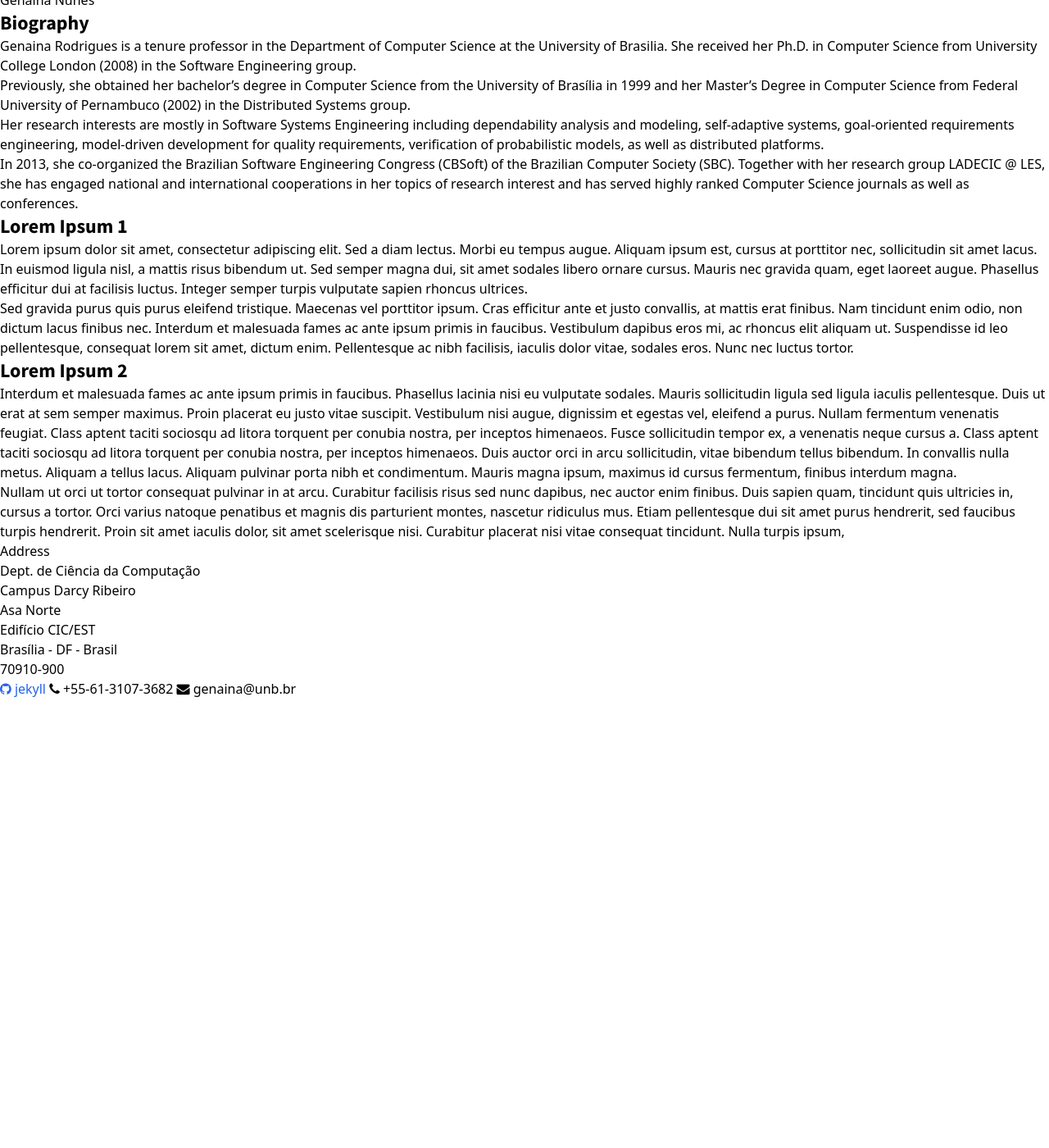
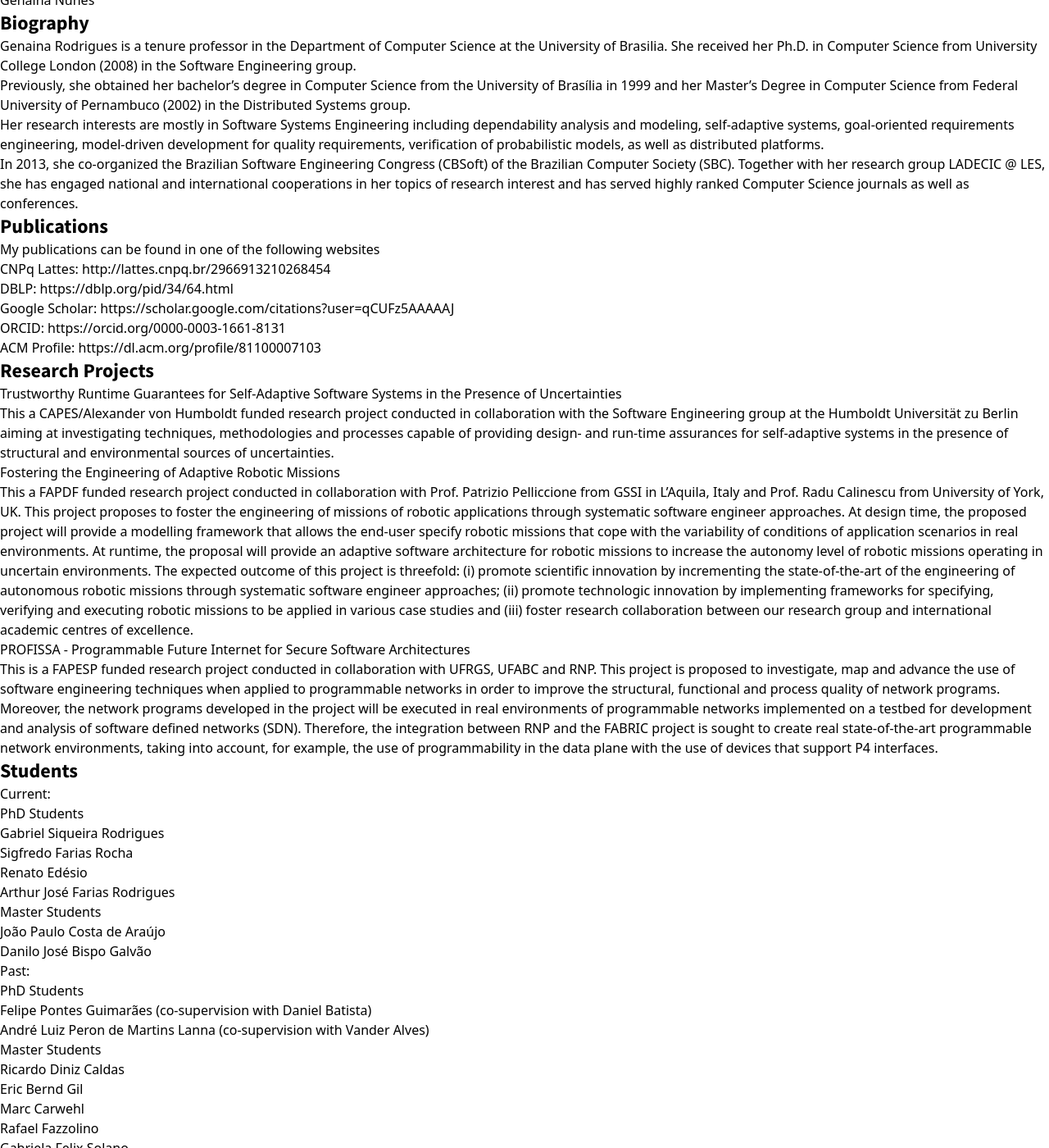
Before and after one commit to Genaina/genaina.github.io, a Jekyll site: the page built from index.markdown, in a window 1280 px wide and 1400 px high, scrolled down 384 px. Shown: the whole window at 82% size. Built offline with Jekyll 4.4.1, drawn with Linux system fonts in a browser that asks for light colours; nearby versions of some CDN libraries; our own code applies the rules of GitHub Pages for plain Markdown files; before the commit the page ends 1236 px from its top, so only the background shows below that; some of the changed text lies outside the part shown; grey boxes are pictures that could not be loaded.

Commit message:
updates on index

```diff
--- a/index.markdown
+++ b/index.markdown
@@ -13,12 +13,69 @@ Her research interests are mostly in Software Systems Engineering including depe
 
 In 2013, she co-organized the Brazilian Software Engineering Congress (CBSoft) of the Brazilian Computer Society (SBC). Together with her research group LADECIC @ LES, she has engaged national and international cooperations in her topics of research interest and has served highly ranked Computer Science journals as well as conferences.
 
-# Lorem Ipsum 1
-Lorem ipsum dolor sit amet, consectetur adipiscing elit. Sed a diam lectus. Morbi eu tempus augue. Aliquam ipsum est, cursus at porttitor nec, sollicitudin sit amet lacus. In euismod ligula nisl, a mattis risus bibendum ut. Sed semper magna dui, sit amet sodales libero ornare cursus. Mauris nec gravida quam, eget laoreet augue. Phasellus efficitur dui at facilisis luctus. Integer semper turpis vulputate sapien rhoncus ultrices.
 
-Sed gravida purus quis purus eleifend tristique. Maecenas vel porttitor ipsum. Cras efficitur ante et justo convallis, at mattis erat finibus. Nam tincidunt enim odio, non dictum lacus finibus nec. Interdum et malesuada fames ac ante ipsum primis in faucibus. Vestibulum dapibus eros mi, ac rhoncus elit aliquam ut. Suspendisse id leo pellentesque, consequat lorem sit amet, dictum enim. Pellentesque ac nibh facilisis, iaculis dolor vitae, sodales eros. Nunc nec luctus tortor.
+# Publications
+My publications can be found in one of the following websites
 
-# Lorem Ipsum 2
-Interdum et malesuada fames ac ante ipsum primis in faucibus. Phasellus lacinia nisi eu vulputate sodales. Mauris sollicitudin ligula sed ligula iaculis pellentesque. Duis ut erat at sem semper maximus. Proin placerat eu justo vitae suscipit. Vestibulum nisi augue, dignissim et egestas vel, eleifend a purus. Nullam fermentum venenatis feugiat. Class aptent taciti sociosqu ad litora torquent per conubia nostra, per inceptos himenaeos. Fusce sollicitudin tempor ex, a venenatis neque cursus a. Class aptent taciti sociosqu ad litora torquent per conubia nostra, per inceptos himenaeos. Duis auctor orci in arcu sollicitudin, vitae bibendum tellus bibendum. In convallis nulla metus. Aliquam a tellus lacus. Aliquam pulvinar porta nibh et condimentum. Mauris magna ipsum, maximus id cursus fermentum, finibus interdum magna.
+CNPq Lattes: http://lattes.cnpq.br/2966913210268454
 
-Nullam ut orci ut tortor consequat pulvinar in at arcu. Curabitur facilisis risus sed nunc dapibus, nec auctor enim finibus. Duis sapien quam, tincidunt quis ultricies in, cursus a tortor. Orci varius natoque penatibus et magnis dis parturient montes, nascetur ridiculus mus. Etiam pellentesque dui sit amet purus hendrerit, sed faucibus turpis hendrerit. Proin sit amet iaculis dolor, sit amet scelerisque nisi. Curabitur placerat nisi vitae consequat tincidunt. Nulla turpis ipsum,
+DBLP: https://dblp.org/pid/34/64.html
+
+Google Scholar: https://scholar.google.com/citations?user=qCUFz5AAAAAJ
+
+ORCID: https://orcid.org/0000-0003-1661-8131
+
+ACM Profile: https://dl.acm.org/profile/81100007103
+
+# Research Projects
+
+Trustworthy Runtime Guarantees for Self-Adaptive Software Systems in the Presence of Uncertainties
+This a CAPES/Alexander von Humboldt funded research project conducted in collaboration with the Software Engineering group at the Humboldt Universität zu Berlin aiming at investigating techniques, methodologies and processes capable of providing design- and run-time assurances for self-adaptive systems in the presence of structural and environmental sources of uncertainties.
+
+Fostering the Engineering of Adaptive Robotic Missions
+This a FAPDF funded research project conducted in collaboration with Prof. Patrizio Pelliccione from GSSI in L'Aquila, Italy and Prof. Radu Calinescu from University of York, UK. This project proposes to foster the engineering of missions of robotic applications through systematic software engineer approaches. At design time, the proposed project will provide a modelling framework that allows the end-user specify robotic missions that cope with the variability of conditions of application scenarios in real environments. At runtime, the proposal will provide an adaptive software architecture for robotic missions to increase the autonomy level of robotic missions operating in uncertain environments. The expected outcome of this project is threefold: (i) promote scientific innovation by incrementing the state-of-the-art of the engineering of autonomous robotic missions through systematic software engineer approaches; (ii) promote technologic innovation by implementing frameworks for specifying, verifying and executing robotic missions to be applied in various case studies and (iii) foster research collaboration between our research group and international academic centres of excellence.
+
+PROFISSA - Programmable Future Internet for Secure Software Architectures
+This is a FAPESP funded research project conducted in collaboration with UFRGS, UFABC and RNP. This project is proposed to investigate, map and advance the use of software engineering techniques when applied to programmable networks in order to improve the structural, functional and process quality of network programs. Moreover, the network programs developed in the project will be executed in real environments of programmable networks implemented on a testbed for development and analysis of software defined networks (SDN). Therefore, the integration between RNP and the FABRIC project is sought to create real state-of-the-art programmable network environments, taking into account, for example, the use of programmability in the data plane with the use of devices that support P4 interfaces.
+
+# Students
+
+Current:
+PhD Students
+- Gabriel Siqueira Rodrigues
+- Sigfredo Farias Rocha
+- Renato Edésio
+- Arthur José Farias Rodrigues
+
+
+Master Students
+- João Paulo Costa de Araújo
+- Danilo José Bispo Galvão
+
+Past:
+PhD Students
+- Felipe Pontes Guimarães (co-supervision with Daniel Batista)
+- André Luiz Peron de Martins Lanna (co-supervision with Vander Alves)
+
+
+Master Students
+- Ricardo Diniz Caldas
+- Eric Bernd Gil
+- Marc Carwehl
+- Rafael Fazzolino
+- Gabriela Felix Solano
+- Caio Batista de Melo
+- Danilo Filgueira Mendonça
+- Alexandre Vaz Roriz
+
+
+# Artifacts
+
+- PiStar-GODA
+- Rosetta
+- MutRose
+- SA-BSN
+- GoalD
+
+
+# Contact
```
Also changed, not shown: 2 other files.
